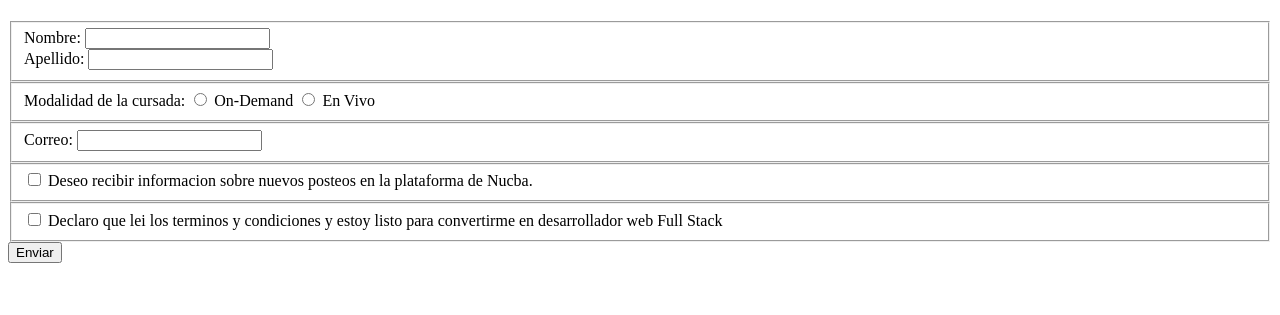
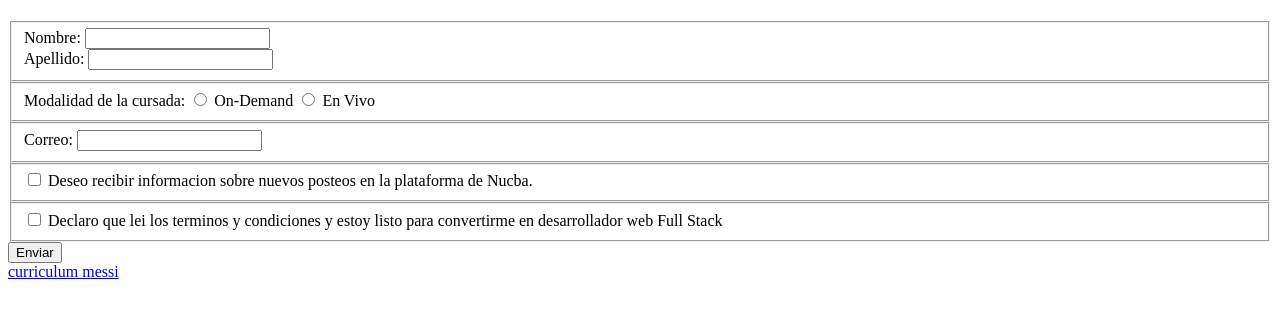
Before and after one commit to Ga-bo24/entregable-nucba-1-dm, a plain HTML site: page Formulario.html in a window 1280 px wide. Shown: the part 59-374 px from the top of the page. Drawn offline with Linux system fonts and the light colour scheme.

Commit message:
agregando link para volver al index

```diff
--- a/Formulario.html
+++ b/Formulario.html
@@ -45,5 +45,6 @@
       </fieldset>
       <button>Enviar</button>
     </form>
+    <a href="index.html">curriculum messi</a>
   </body>
 </html>
```
